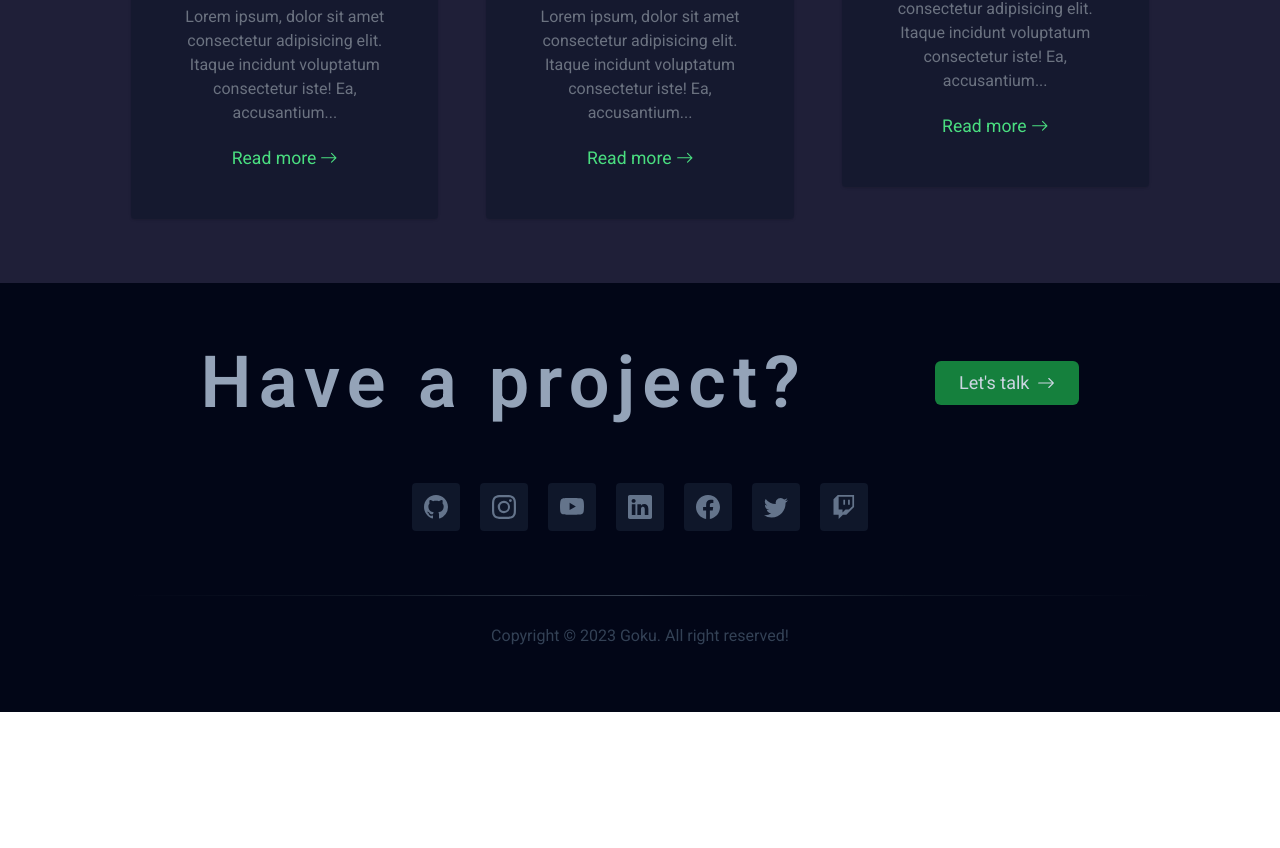
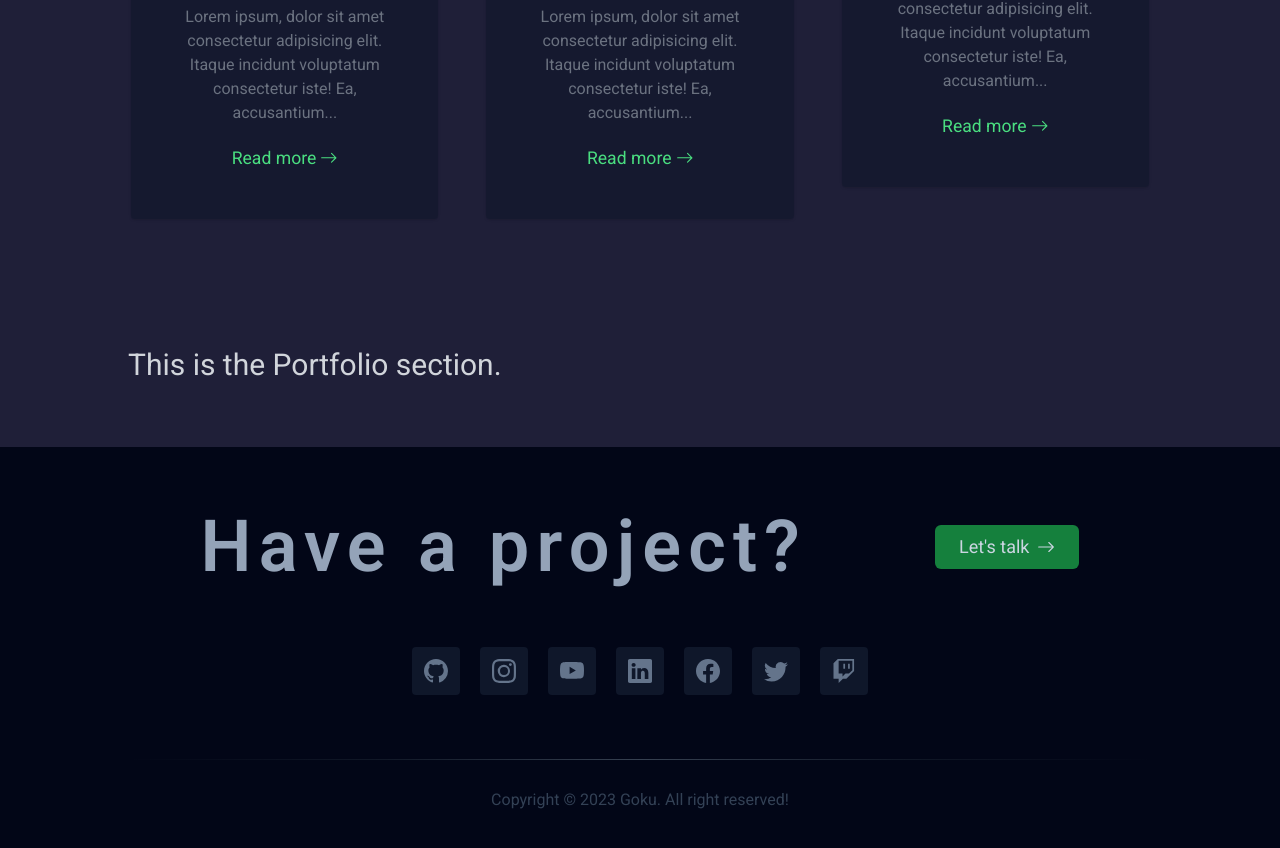
Before and after one commit to gokarna123-goku/m_portfolio, a React (Vite) app: page / in a window 1280 px wide. Shown: the part 2522-3370 px from the top of the page. Before the commit the page ends 3234 px from the top, so only its background shows below. Built offline with nearby package versions, Linux system fonts and the light colour scheme.

Commit message:
working on the portfolio section

```diff
--- a/src/App.jsx
+++ b/src/App.jsx
@@ -6,6 +6,7 @@ import Footer from "./components/Footer/Footer";
 import About from "./components/About/About";
 import SkillExperience from "./components/Skill_Experience/SkillExperience";
 import Service from "./components/Service/Service";
+import Portfolio from "./components/Portfolio/Portfolio";
 
 function App() {
   // const [isFixed, setIsFixed] = useState(false);
@@ -46,6 +47,7 @@ function App() {
           <About />
           <SkillExperience />
           <Service />
+          <Portfolio />
           <Footer />
         </div>
       </Router>
--- /dev/null
+++ b/src/components/Portfolio/Portfolio.jsx
@@ -0,0 +1,15 @@
+import React from "react";
+
+const Portfolio = () => {
+  return (
+    <>
+      <div className="px-32 p-16">
+        <h1 className="text-gray-300 text-3xl">
+          This is the Portfolio section.
+        </h1>
+      </div>
+    </>
+  );
+};
+
+export default Portfolio;
```
